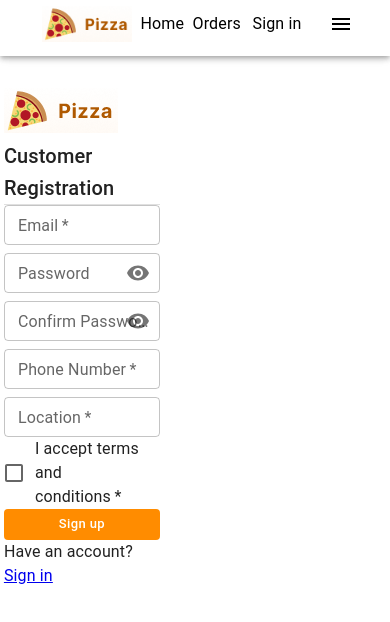
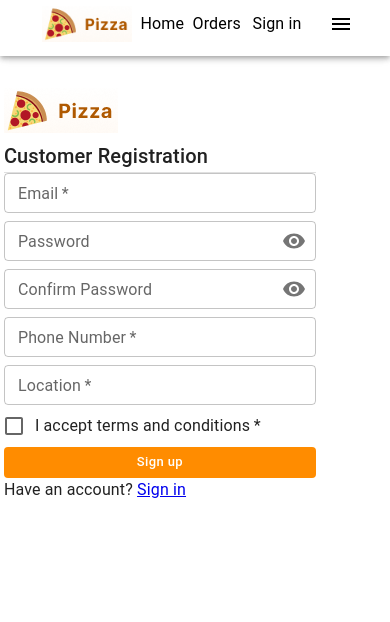
Before and after one commit to getye/Pizza-Ordering-App, a React (Create React App) app in the folder client/: page /signup in a window 390 px wide. Shown: the top 622 px of the page. Built offline with nearby package versions, Linux system fonts and the light colour scheme.

Commit message:
Registration form responsive view

```diff
--- a/client/src/components/signup.js
+++ b/client/src/components/signup.js
@@ -117,7 +117,7 @@ export const Signup = () => {
         <Grid item xs={12} sm={6} sx={{ height: '72vh', display: { xs: 'none', sm: 'flex' }, alignContent: 'center', justifyContent: 'center' }}>
           <img src={sideFrame} alt='Pizza' width={'90%'} />
         </Grid>
-        <Grid item xs={6} sx={{ paddingLeft: 0 }}>
+        <Grid item xs={12} sm={6} sx={{ paddingLeft: 0 }}>
           <Box sx={{ paddingLeft: 0, width: '80%' }}>
             <img src={pizza} alt='Pizza' />
             <Typography variant='h6'>Customer Registration</Typography>
```
Also changed, not shown: 8 other files (tests, documents, lock files or other folders).
